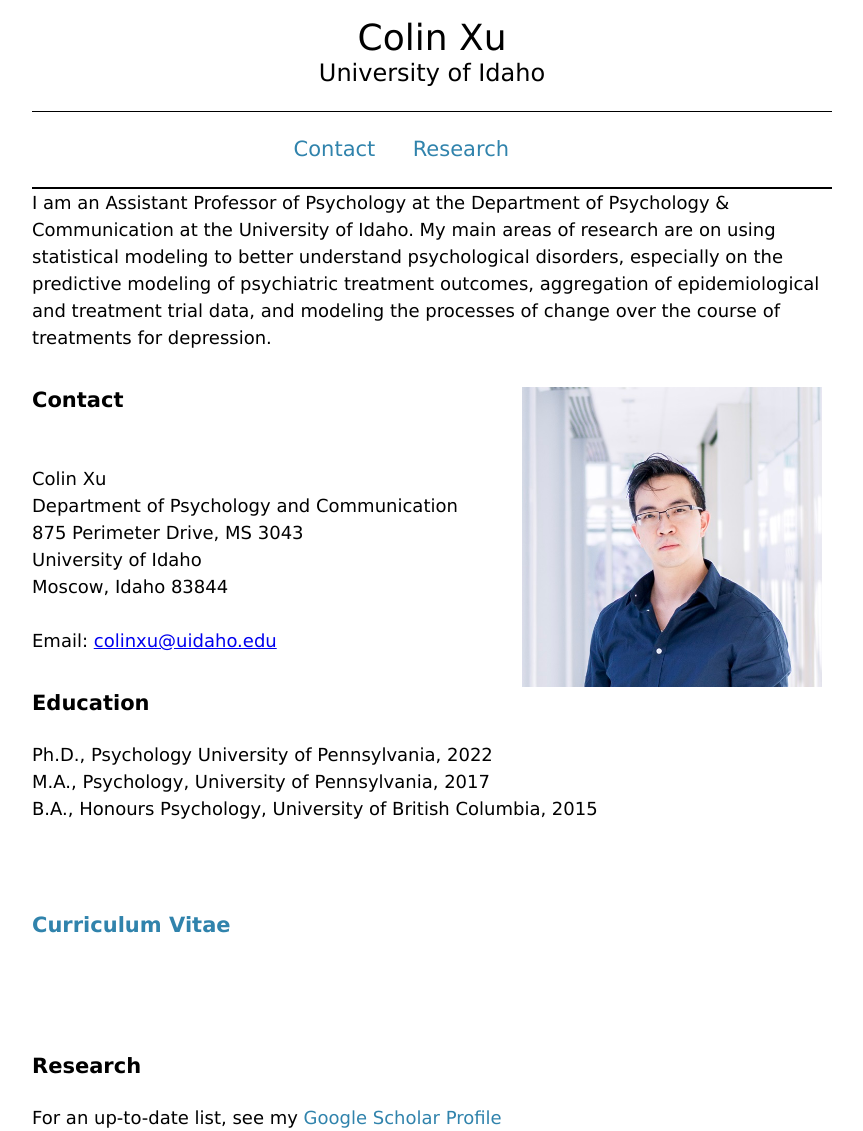
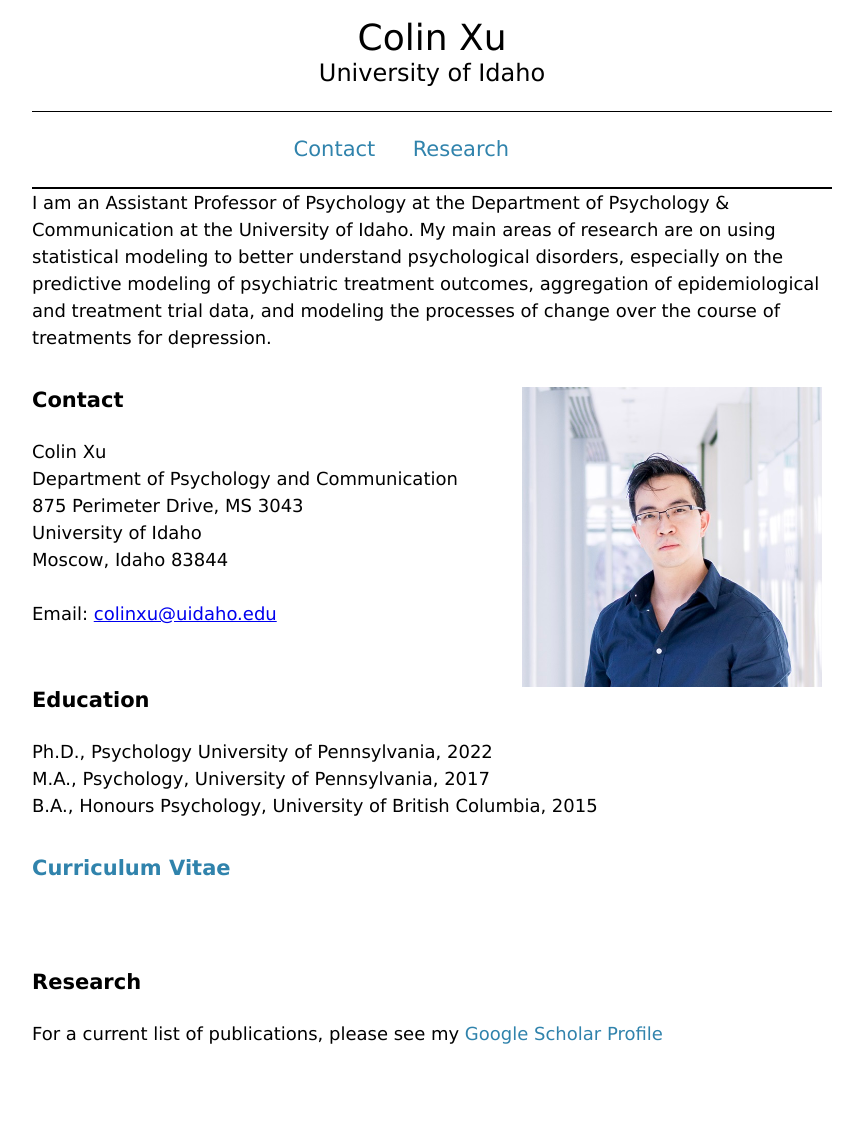
Before and after one commit to colinxu5/colinxu5.github.io, a Jekyll site: the page index.html, which Jekyll copies as it is, in a window 1280 px wide. Shown: the whole page, without its empty margins (208-1071 px from the left). Built offline with Jekyll 4.4.1, drawn with Linux system fonts in a browser that asks for light colours; after the commit the page ends 1047 px from its top, so only the background shows below that.

Commit message:
Update index.html

```diff
--- a/index.html
+++ b/index.html
@@ -43,7 +43,6 @@ My main areas of research are on using statistical modeling to better understand
 	    <h2>
 		<a id='contact'>Contact </a><IMG SRC="headshot.jpg" align = right hspace=10 width="300" height="300"><P>
 	    </h2>
-			<br>
 			Colin Xu <br>
 			Department of Psychology and Communication<br>
 		    875 Perimeter Drive, MS 3043 <br>
@@ -60,15 +59,13 @@ My main areas of research are on using statistical modeling to better understand
 		M.A., Psychology, University of Pennsylvania, 2017 <br>
 		B.A., Honours Psychology, University of British Columbia, 2015 		<br>
 
-		<br>
-			 <h2><br> <a class='generallink' href='cv_RECENT.pdf'> Curriculum Vitae</a><br>    </h2>
+		<h2> <a class='generallink' href='cv_RECENT.pdf'> Curriculum Vitae</a><br>    </h2>
 
-		<br>
 		<br>
 
 		<h2>
 		<a id='researchpublications'>Research </a>
 		</h2>
 
-		For an up-to-date list, see my <a class='generallink' href="https://scholar.google.com/citations?user=S0mvcX4AAAAJ&hl=en" target='_blank'>Google Scholar Profile</a><br>
+		For a current list of publications, please see my <a class='generallink' href="https://scholar.google.com/citations?user=S0mvcX4AAAAJ&hl=en" target='_blank'>Google Scholar Profile</a><br>
 	    </body>
```
